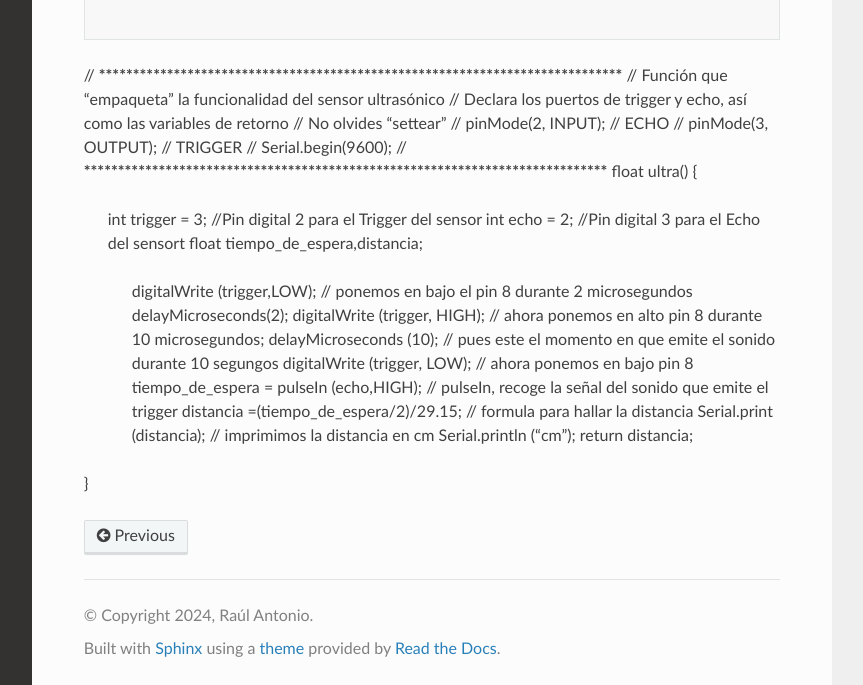
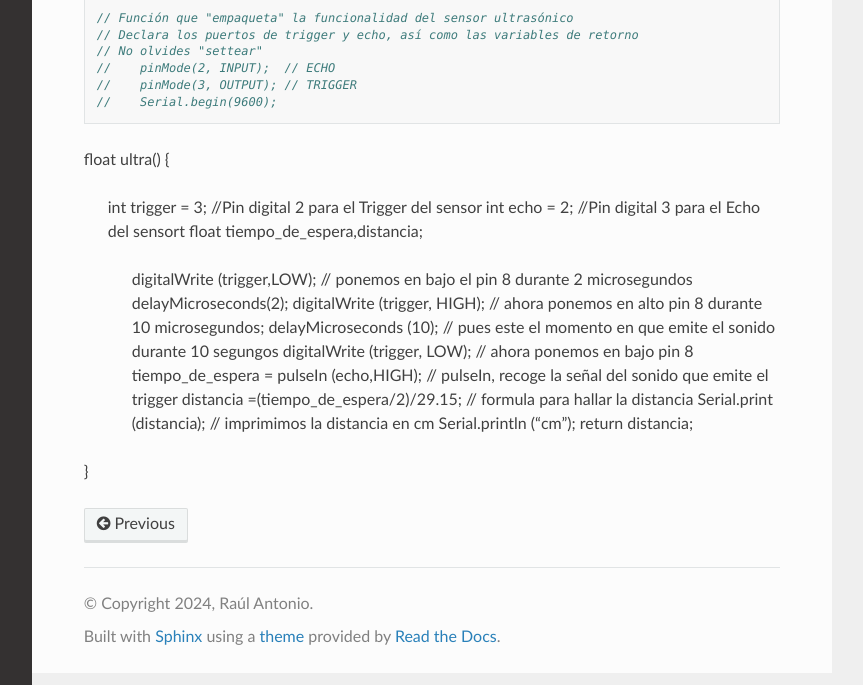
Before and after one commit to Gagis00/Ingeniero-JR, a Sphinx documentation site: the page built from docs/source/api.rst, in a window 1280 px wide and 936 px high, cut to the strip 251-936 px from the top of the window. Shown: the whole strip, without its empty margins (268-1131 px from the left). Built offline with Sphinx 7.4.7 and the Read the Docs theme 2.0.0, drawn with Linux system fonts in a browser that asks for light colours.

```diff
--- a/docs/source/api.rst
+++ b/docs/source/api.rst
@@ -7,14 +7,15 @@ Función para Ultrasónico
 
 
 .. code-block:: c++
-// *********************************************************************************
-// Función que "empaqueta" la funcionalidad del sensor ultrasónico
-// Declara los puertos de trigger y echo, así como las variables de retorno
-// No olvides "settear"
-//    pinMode(2, INPUT);  // ECHO
-//    pinMode(3, OUTPUT); // TRIGGER
-//    Serial.begin(9600);
-// *********************************************************************************
+
+   // Función que "empaqueta" la funcionalidad del sensor ultrasónico
+   // Declara los puertos de trigger y echo, así como las variables de retorno
+   // No olvides "settear"
+   //    pinMode(2, INPUT);  // ECHO
+   //    pinMode(3, OUTPUT); // TRIGGER
+   //    Serial.begin(9600);
+
+
 float ultra()
 {
   int trigger = 3;                            //Pin digital 2 para el Trigger del sensor
```
